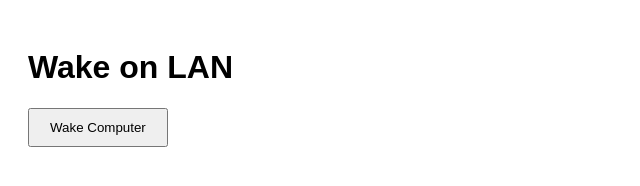
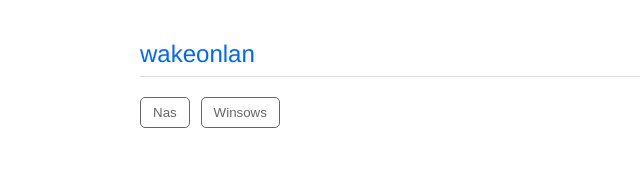
Before and after one commit to airene/wakeonlan, a website: page index.html in a window 1280 px wide. Shown: the whole page, without its empty margins (0-640 px from the left). Drawn offline with Linux system fonts and the light colour scheme.

Commit message:
third version

```diff
--- a/index.html
+++ b/index.html
@@ -1,24 +1,67 @@
 <!DOCTYPE html>
 <html lang="zh-CN">
 <head>
-    <title>Wake on LAN</title>
+    <title>wakeonlan</title>
     <style>
-        body { font-family: Arial, sans-serif; padding: 20px; }
-        button { padding: 10px 20px; cursor: pointer; }
+        * {
+            margin: 0;
+            padding: 0
+        }
+
+        body {
+            display: flex;
+            justify-content: center;
+            padding-top: 40px;
+            color: #666;
+            font: normal 14px "Helvetica Neue", 'PingFang SC', 'Microsoft Yahei', sans-serif;
+        }
+
+        main {
+            width: 1000px;
+        }
+
+        h1 {
+            font-size: 24px;
+            border-bottom: 1px solid #ddd;
+            padding: 0 0 8px;
+            margin-bottom: 20px;
+            font-weight: 500;
+            color: #06f;
+        }
+
+        .btn {
+            padding: 7px 12px;
+            background: #fff;
+            color: #666;
+            border: 1px solid #666;
+            border-radius: 5px;
+            cursor: pointer;
+        }
+
     </style>
 </head>
 <body>
-<h1>Wake on LAN</h1>
-<button onclick="wakeComputer()">Wake Computer</button>
-<p id="status"></p>
-
+<main>
+    <h1>wakeonlan</h1>
+    <button class="btn" onclick="wakeComputer('nas')" style="margin-right: 7px">Nas</button>
+    <button class="btn" onclick="wakeComputer('win')">Winsows</button>
+    <p id="status" style="padding-top: 30px"></p>
+</main>
 <script>
-    async function wakeComputer() {
+    async function wakeComputer(host) {
         const status = document.getElementById('status');
         status.textContent = 'Sending wake signal...';
 
         try {
-            const response = await fetch('/wake', { method: 'POST' });
+            const response = await fetch('/wake', {
+                method: 'POST',
+                headers: {
+                    "Content-Type": "application/json",
+                },
+                body: JSON.stringify({
+                    host: host
+                }),
+            });
             status.textContent = await response.text();
         } catch (error) {
             status.textContent = 'Error: ' + error.message;
--- /dev/null
+++ b/jsconfig.json
@@ -0,0 +1,5 @@
+{
+  "compilerOptions": {
+    "types": ["bun-types"]
+  }
+}
```
Also changed, not shown: package.json (+4 -4 lines), server.js (+11 -7 lines), favicon.ico (added), 1 other file.
